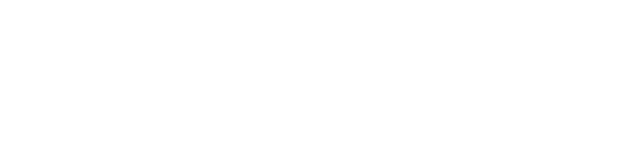
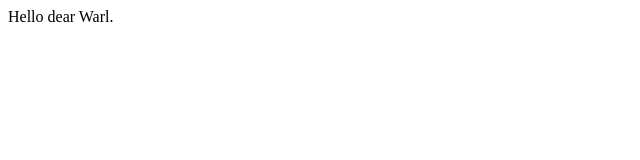
Before and after one commit to mahmut3178/MyApp, a plain HTML site: page index.html in a window 1280 px wide. Shown: the whole page, without its empty margins (0-640 px from the left). Drawn offline with Linux system fonts and the light colour scheme.

Commit message:
index.html committed

```diff
--- a/app.js
+++ b/app.js
@@ -0,0 +1 @@
+console.log("hello warlllld");
--- a/index.html
+++ b/index.html
@@ -7,6 +7,6 @@
     <title>Document</title>
 </head>
 <body>
-
+    Hello dear Warl.
 </body>
 </html>
```
